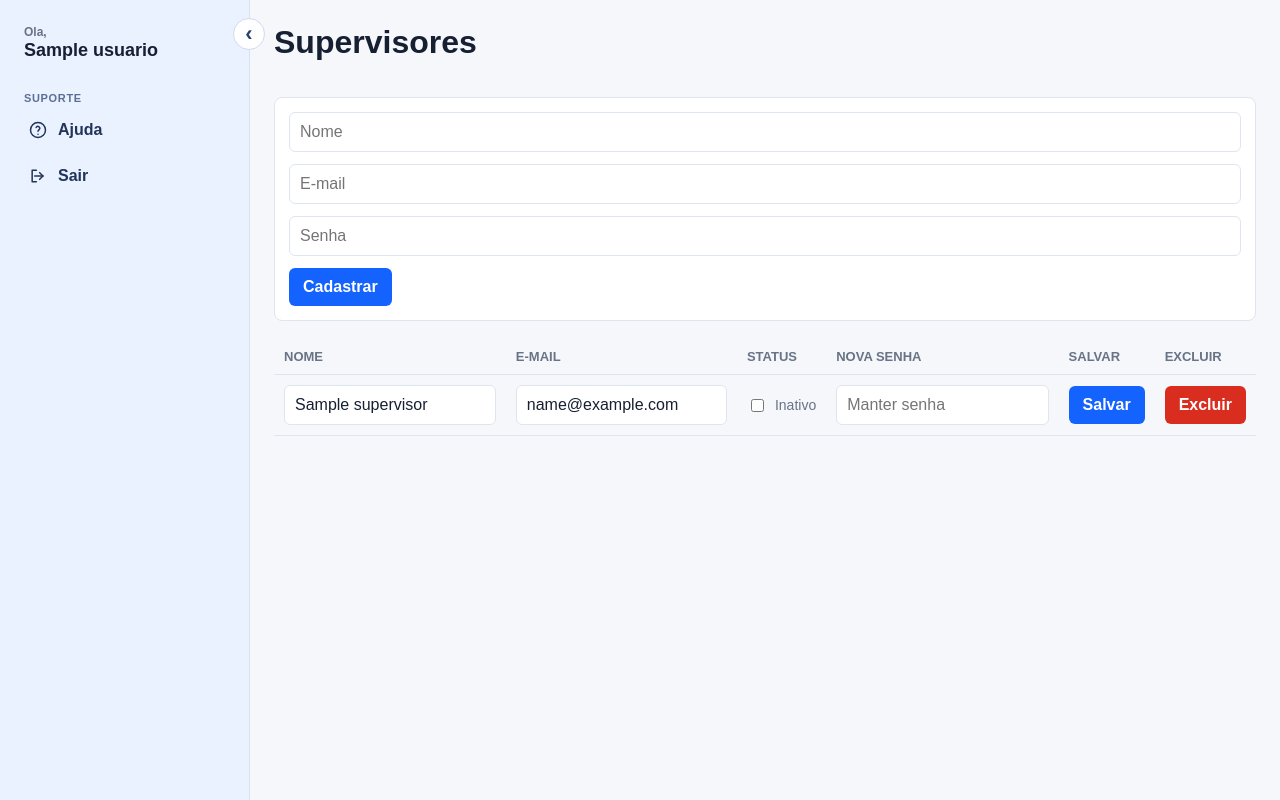
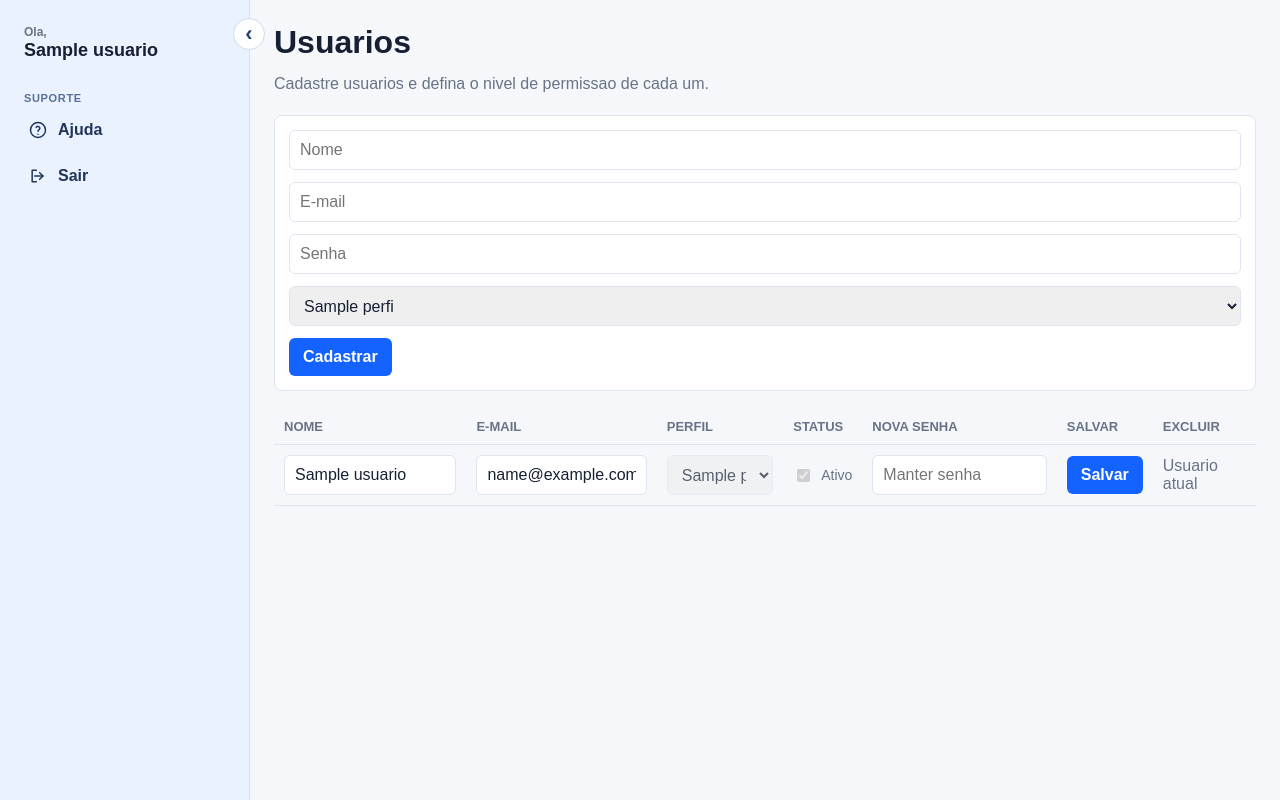
Before and after one commit to klgsilva/sistema-supervisao, a Flask app: template app/templates/admin/supervisores.html in a window 1280 px wide. Run offline with Flask 3, Linux system fonts and the light colour scheme; a user stored in the database is signed in; tables that the repository leaves empty hold one stand-in row (values such as "Sample post"); the template is opened without the code that fills it: values that come from a table or form of the project are taken from there, most other values are stand-ins (such as "Sample title", 1, 10 or a date in 2020).

Commit message:
Add files via upload

```diff
--- a/app/templates/admin/supervisores.html
+++ b/app/templates/admin/supervisores.html
@@ -1,19 +1,31 @@
 {% extends "base.html" %}
 {% block content %}
-<div class="page-head"><h1>Supervisores</h1></div>
+<div class="page-head">
+    <div>
+        <h1>Usuarios</h1>
+        <p>Cadastre usuarios e defina o nivel de permissao de cada um.</p>
+    </div>
+</div>
+
 <form method="post" class="form-inline">
     <input name="nome" placeholder="Nome" required>
     <input type="email" name="email" placeholder="E-mail" required>
     <input type="password" name="senha" placeholder="Senha" required>
+    <select name="perfil" required>
+        {% for valor, label in perfis.items() %}
+        <option value="{{ valor }}" {% if valor == "supervisor" %}selected{% endif %}>{{ label }}</option>
+        {% endfor %}
+    </select>
     <button type="submit">Cadastrar</button>
 </form>
 
 <div class="table-wrap">
-    <table>
+    <table class="mobile-card-table">
         <thead>
             <tr>
                 <th>Nome</th>
                 <th>E-mail</th>
+                <th>Perfil</th>
                 <th>Status</th>
                 <th>Nova senha</th>
                 <th>Salvar</th>
@@ -21,26 +33,45 @@
             </tr>
         </thead>
         <tbody>
-            {% for supervisor in supervisores %}
+            {% for usuario in usuarios %}
             <tr>
-                <form method="post" action="{{ url_for('admin.editar_supervisor', supervisor_id=supervisor.id) }}">
-                    <td><input name="nome" value="{{ supervisor.nome }}" required></td>
-                    <td><input type="email" name="email" value="{{ supervisor.email }}" required></td>
-                    <td>
+                <form method="post" action="{{ url_for('admin.editar_supervisor', supervisor_id=usuario.id) }}">
+                    <td data-label="Nome"><input name="nome" value="{{ usuario.nome }}" required></td>
+                    <td data-label="E-mail"><input type="email" name="email" value="{{ usuario.email }}" required></td>
+                    <td data-label="Perfil">
+                        <select name="perfil" {% if usuario.id == current_user.id %}disabled{% endif %}>
+                            {% for valor, label in perfis.items() %}
+                            <option value="{{ valor }}" {% if usuario.perfil == valor %}selected{% endif %}>{{ label }}</option>
+                            {% endfor %}
+                        </select>
+                        {% if usuario.id == current_user.id %}
+                        <input type="hidden" name="perfil" value="{{ usuario.perfil }}">
+                        {% endif %}
+                    </td>
+                    <td data-label="Status">
                         <label class="check">
-                            <input type="checkbox" name="ativo" {% if supervisor.ativo %}checked{% endif %}>
-                            {% if supervisor.ativo %}Ativo{% else %}Inativo{% endif %}
+                            <input type="checkbox" name="ativo" {% if usuario.ativo %}checked{% endif %} {% if usuario.id == current_user.id %}disabled{% endif %}>
+                            {% if usuario.ativo %}Ativo{% else %}Inativo{% endif %}
                         </label>
+                        {% if usuario.id == current_user.id %}
+                        <input type="hidden" name="ativo" value="on">
+                        {% endif %}
                     </td>
-                    <td><input type="password" name="senha" placeholder="Manter senha"></td>
-                    <td><button type="submit">Salvar</button></td>
+                    <td data-label="Nova senha"><input type="password" name="senha" placeholder="Manter senha"></td>
+                    <td data-label="Salvar"><button type="submit">Salvar</button></td>
                 </form>
-                <td>
-                    <form method="post" action="{{ url_for('admin.excluir_supervisor', supervisor_id=supervisor.id) }}" onsubmit="return confirm('Excluir este supervisor? Só será permitido se ele não tiver visitas no histórico.');">
+                <td data-label="Excluir">
+                    {% if usuario.id != current_user.id %}
+                    <form method="post" action="{{ url_for('admin.excluir_supervisor', supervisor_id=usuario.id) }}" onsubmit="return confirm('Excluir este usuario? Se ele tiver visitas no historico, inative em vez de excluir.');">
                         <button type="submit" class="danger-button">Excluir</button>
                     </form>
+                    {% else %}
+                    <span class="muted">Usuario atual</span>
+                    {% endif %}
                 </td>
             </tr>
+            {% else %}
+            <tr><td colspan="7">Nenhum usuario cadastrado.</td></tr>
             {% endfor %}
         </tbody>
     </table>
```
